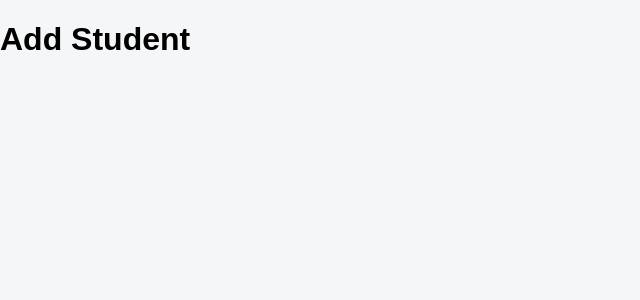
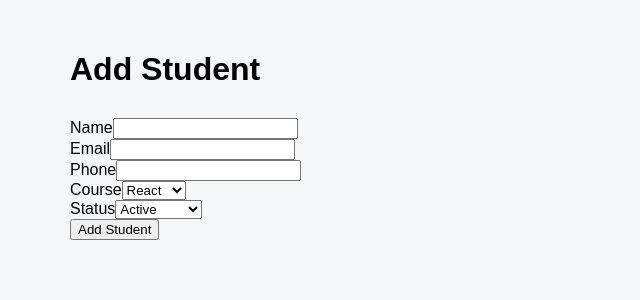
Before and after one commit to shwetabotx/course-system, a React (Vite) app in the folder client/: page /add-student in a window 1280 px wide. Shown: the top 300 px of the page, without its empty margins (0-640 px from the left). Built offline with nearby package versions, Linux system fonts and the light colour scheme.

Commit message:
Added student creation form

```diff
--- a/client/src/pages/AddStudent.jsx
+++ b/client/src/pages/AddStudent.jsx
@@ -1,7 +1,146 @@
+import { useState } from "react";
+import { useNavigate } from "react-router-dom";
+import { createStudent } from "../services/studentService";
+
 function AddStudent() {
+
+    const navigate = useNavigate();
+
+    const [formData, setFormData] = useState({
+        name: "",
+        email: "",
+        phone: "",
+        course: "React",
+        status: "Active"
+    });
+
+    const [error, setError] = useState("");
+    const [loading, setLoading] = useState(false);
+
+    const handleChange = (event) => {
+
+        const { name, value } = event.target;
+
+        setFormData({
+            ...formData,
+            [name]: value
+        });
+
+    };
+
+    const handleSubmit = async (event) => {
+
+        event.preventDefault();
+
+        setError("");
+        setLoading(true);
+
+        try {
+
+            await createStudent(formData);
+
+            navigate("/");
+
+        } catch (error) {
+
+            console.error(error);
+
+            setError(
+                error.response?.data?.message ||
+                "Failed to create student."
+            );
+
+        } finally {
+
+            setLoading(false);
+
+        }
+
+    };
+
     return (
-        <div>
+        <div className="container">
+
             <h1>Add Student</h1>
+
+            <form onSubmit={handleSubmit}>
+
+                {error && (
+                    <p>{error}</p>
+                )}
+
+                <div>
+                    <label>Name</label>
+
+                    <input
+                        type="text"
+                        name="name"
+                        value={formData.name}
+                        onChange={handleChange}
+                        required
+                    />
+                </div>
+
+                <div>
+                    <label>Email</label>
+
+                    <input
+                        type="email"
+                        name="email"
+                        value={formData.email}
+                        onChange={handleChange}
+                        required
+                    />
+                </div>
+
+                <div>
+                    <label>Phone</label>
+
+                    <input
+                        type="text"
+                        name="phone"
+                        value={formData.phone}
+                        onChange={handleChange}
+                        maxLength="10"
+                        required
+                    />
+                </div>
+
+                <div>
+                    <label>Course</label>
+
+                    <select
+                        name="course"
+                        value={formData.course}
+                        onChange={handleChange}
+                    >
+                        <option value="React">React</option>
+                        <option value="Node">Node</option>
+                        <option value="Java">Java</option>
+                        <option value="Python">Python</option>
+                    </select>
+                </div>
+
+                <div>
+                    <label>Status</label>
+
+                    <select
+                        name="status"
+                        value={formData.status}
+                        onChange={handleChange}
+                    >
+                        <option value="Active">Active</option>
+                        <option value="Completed">Completed</option>
+                        <option value="Dropped">Dropped</option>
+                    </select>
+                </div>
+
+                <button type="submit" disabled={loading}>
+                    {loading ? "Adding..." : "Add Student"}
+                </button>
+
+            </form>
+
         </div>
     );
 }
```
